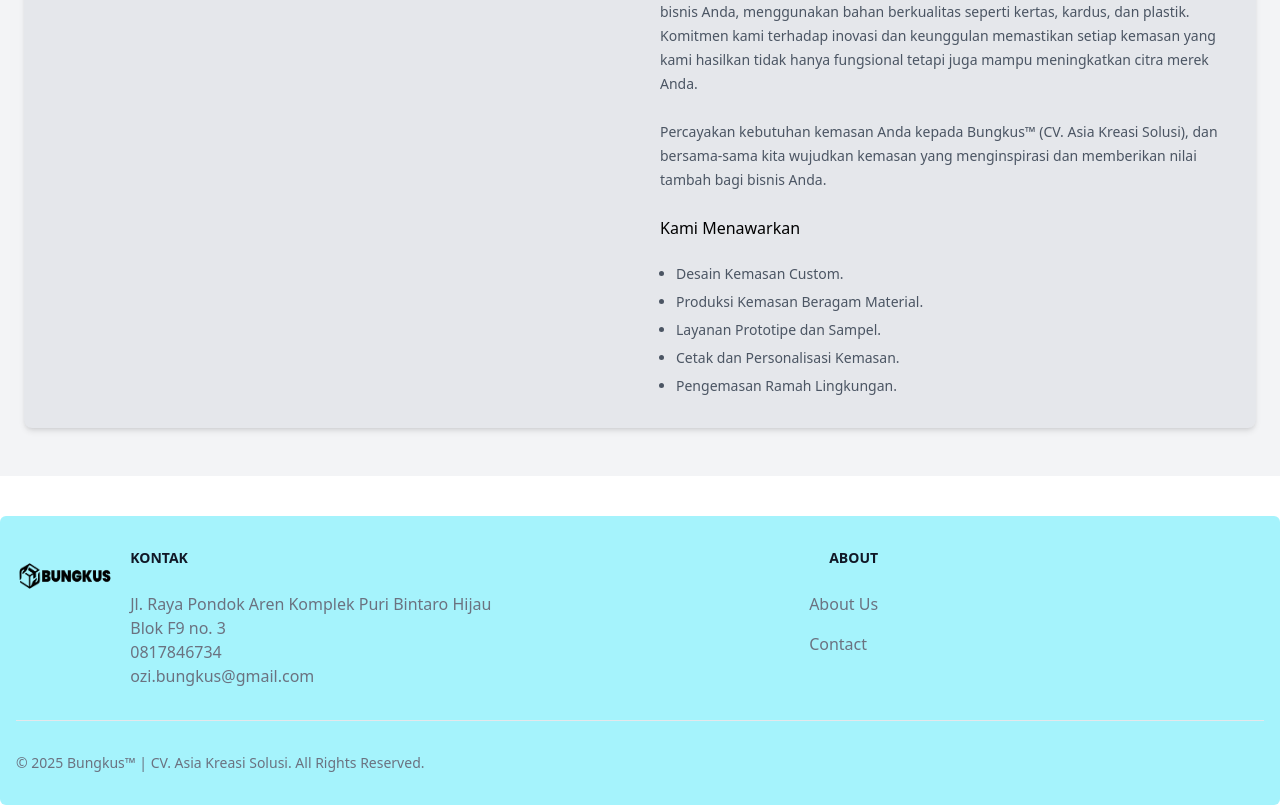
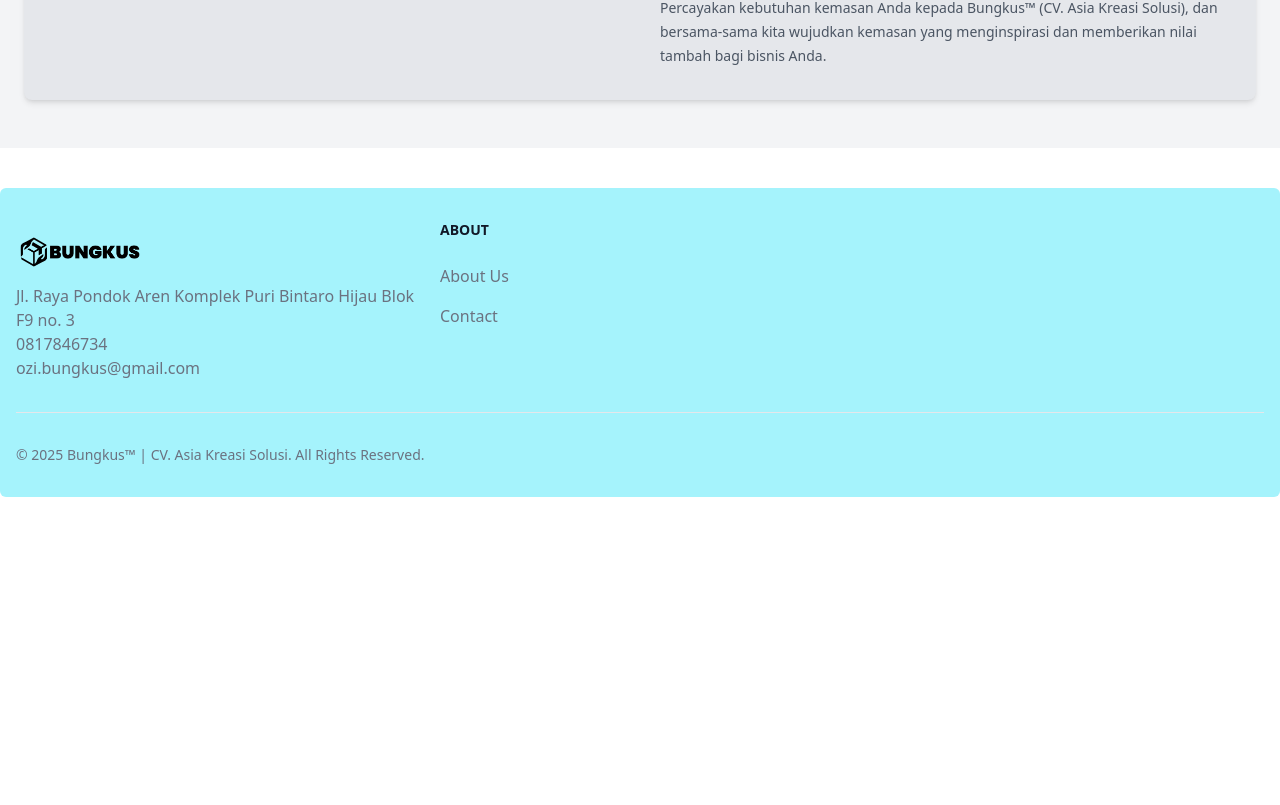
Before and after one commit to yukizankoku/bungkusweb, a React (Vite) app: page /about in a window 1280 px wide. Shown: the part 452-1257 px from the top of the page. After the commit the page ends 949 px from the top, so only its background shows below. Built offline with nearby package versions, Linux system fonts and the light colour scheme.

Commit message:
first commit

```diff
--- a/src/components/footer.jsx
+++ b/src/components/footer.jsx
@@ -6,15 +6,14 @@ function Footer() {
         <footer className="bg-cyan-200 mt-10 rounded-md">
             <div className="mx-auto w-full max-w-screen-xl p-4 py-6 lg:py-8">
                 <div className="md:flex md:justify-between">
-                <div className="mb-6 md:mb-0 mr-4">
-                    <Link to="/" className="flex items-center">
-                        <img src="/logo.png" className="h-14 me-3" alt="Bungkus Logo" />
-                        <span className="hidden">Bungkus</span>
-                    </Link>
-                </div>
                 <div className="grid grid-cols-2 gap-8 sm:gap-6 sm:grid-cols-3">
                     <div>
-                        <h2 className="mb-6 text-sm font-semibold text-gray-900 uppercase">Kontak</h2>
+                    <div className="mb-6 md:mb-0 mr-4">
+                        <Link to="/" className="flex items-center">
+                            <img src="/logo.png" className="h-16 me-3" alt="Bungkus Logo" />
+                            <span className="hidden">Bungkus</span>
+                        </Link>
+                    </div>
                         <ul className="text-gray-500 font-medium">
                             <li>
                                 <a href="#" className="hover:underline">{data.address}</a>
@@ -38,7 +37,7 @@ function Footer() {
                             </li>
                         </ul>
                     </div> */}
-                    <div className="place-items-end">
+                    <div>
                         <h2 className="mb-6 text-sm font-semibold text-gray-900 uppercase">About</h2>
                         <ul className="text-gray-500 font-medium">
                             <li className="mb-4">
--- a/src/components/pages/About.jsx
+++ b/src/components/pages/About.jsx
@@ -29,20 +29,9 @@ function About() {
 
           {/* Content Section */}
           <div>
-            <h2 className="text-3xl font-extrabold text-blue-700 mb-4">
-              Kami Hadir Untuk Menyediakan Solusi Kemasan Inovatif yang Menonjolkan Identitas Produk Anda
-            </h2>
             <p className="text-gray-600 text-sm leading-6">
               <div dangerouslySetInnerHTML={{ __html: data.about }}></div>
-            </p><br />
-            <p>Kami Menawarkan</p>
-            <ul className="list-disc text-sm text-gray-600 space-y-2 pl-4 mt-6">
-              <li>Desain Kemasan Custom.</li>
-              <li>Produksi Kemasan Beragam Material.</li>
-              <li>Layanan Prototipe dan Sampel.</li>
-              <li>Cetak dan Personalisasi Kemasan.</li>
-              <li>Pengemasan Ramah Lingkungan.</li>
-            </ul>
+            </p>
           </div>
         </div>
       </div>
--- a/src/data/portfolio.json
+++ b/src/data/portfolio.json
@@ -93,5 +93,10 @@
       "id": 19,
       "name": "Portfolio Bungkus",
       "image": "/portfolio/porto-19.png"
+    },
+    {
+      "id": 20,
+      "name": "Portfolio Bungkus",
+      "image": "/portfolio/porto-20.png"
     }
 ]
```
Also changed, not shown: public/portfolio/porto-20.png (added), src/components/content/Factory.jsx (added), vercel.json (added).
